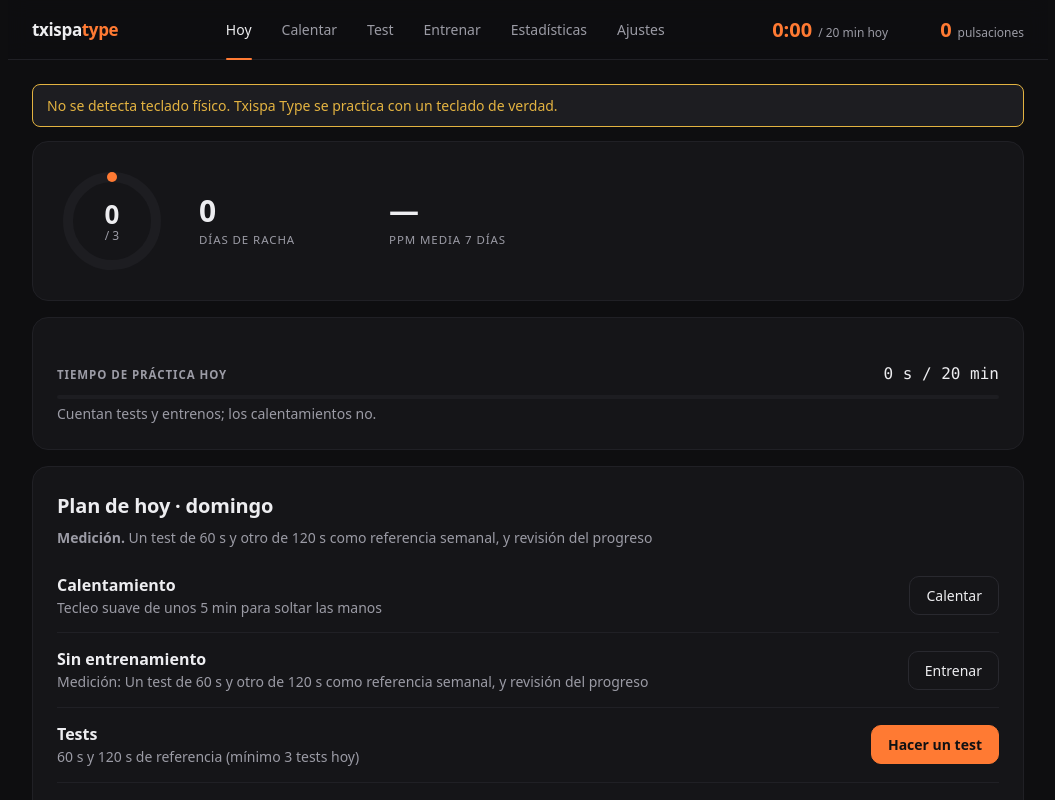
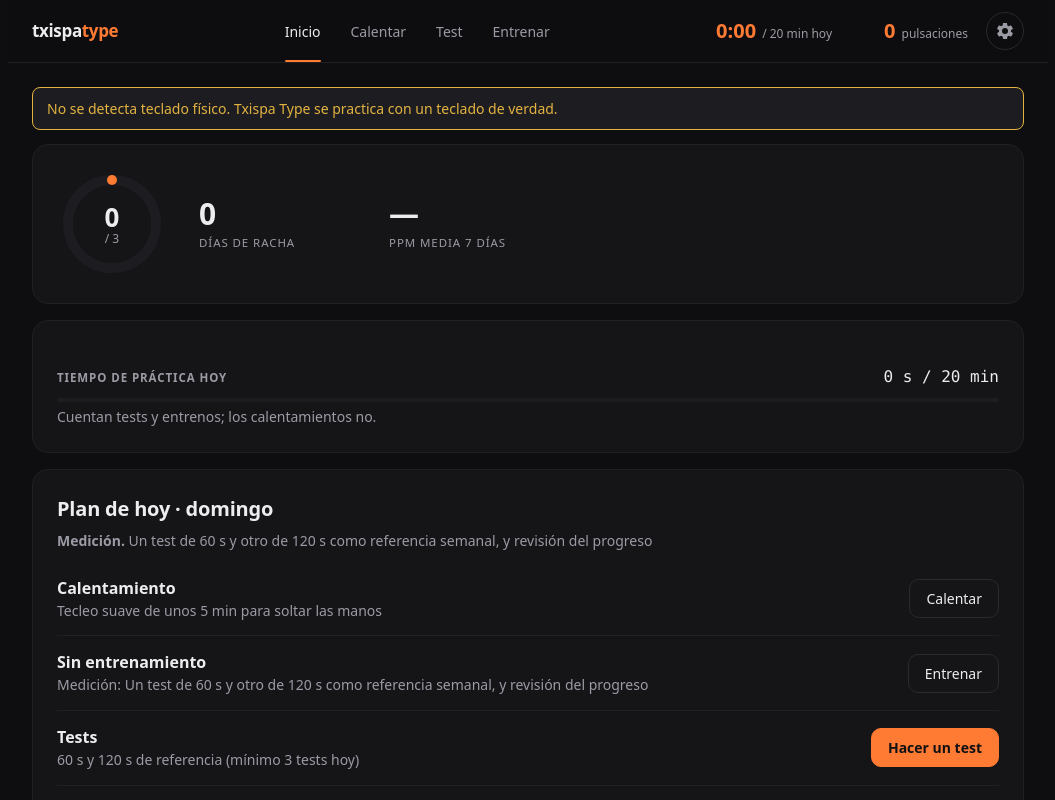
Before and after one commit to Dallamond/Txispa-Type, a React (Vite) app in the folder app/: page / in a window 1280 px wide. Shown: the top 800 px of the page, without its empty margins (112-1167 px from the left). Built offline with nearby package versions, Linux system fonts and the light colour scheme; the HTML template or start-up script is replaced by a standard one.

Commit message:
feat: Inicio fusiona Hoy y Estadísticas, ajustes en la ruedecita, texto de 5 líneas y teclado separado

```diff
--- a/app/src/App.tsx
+++ b/app/src/App.tsx
@@ -1,4 +1,4 @@
-import { useCallback, useMemo, useState } from "react";
+import { useCallback, useEffect, useMemo, useState } from "react";
 import type { Intento } from "./types";
 import { useAjustes } from "./hooks/useAjustes";
 import { useTecladoFisico } from "./hooks/useTecladoFisico";
@@ -17,15 +17,25 @@
 const METAS_MINUTOS = [5, 10, 15, 20, 30, 45, 60] as const;
 
 const PESTANAS = [
-  { id: "hoy", etiqueta: "Hoy" },
+  { id: "inicio", etiqueta: "Inicio" },
   { id: "calentar", etiqueta: "Calentar" },
   { id: "test", etiqueta: "Test" },
   { id: "entrenar", etiqueta: "Entrenar" },
-  { id: "estadisticas", etiqueta: "Estadísticas" },
-  { id: "ajustes", etiqueta: "Ajustes" },
 ] as const;
 
 type PestanaId = (typeof PESTANAS)[number]["id"];
+
+/** Icono de la ruedecita de ajustes. */
+function IconoEngranaje() {
+  return (
+    <svg viewBox="0 0 24 24" width="20" height="20" aria-hidden="true">
+      <path
+        fill="currentColor"
+        d="M19.14 12.94a7.6 7.6 0 0 0 .05-.94 7.6 7.6 0 0 0-.05-.94l2.03-1.58a.5.5 0 0 0 .12-.64l-1.92-3.32a.5.5 0 0 0-.6-.22l-2.39.96a7.3 7.3 0 0 0-1.62-.94l-.36-2.54a.5.5 0 0 0-.5-.42h-3.84a.5.5 0 0 0-.5.42l-.36 2.54c-.58.24-1.12.55-1.62.94l-2.39-.96a.5.5 0 0 0-.6.22L2.71 8.84a.5.5 0 0 0 .12.64l2.03 1.58a7.6 7.6 0 0 0-.05.94c0 .32.02.63.05.94l-2.03 1.58a.5.5 0 0 0-.12.64l1.92 3.32c.13.23.4.32.6.22l2.39-.96c.5.39 1.04.7 1.62.94l.36 2.54c.04.24.25.42.5.42h3.84c.25 0 .46-.18.5-.42l.36-2.54a7.3 7.3 0 0 0 1.62-.94l2.39.96c.2.1.47.01.6-.22l1.92-3.32a.5.5 0 0 0-.12-.64l-2.03-1.58ZM12 15.6A3.6 3.6 0 1 1 12 8.4a3.6 3.6 0 0 1 0 7.2Z"
+      />
+    </svg>
+  );
+}
 
 /** El contador de tiempo de la cabecera. Al pasar el ratón o hacer clic deja elegir la meta de minutos. */
 function ContadorTiempo({
@@ -90,7 +100,7 @@
 
 export default function App() {
   const [ajustes, cambiarAjustes] = useAjustes();
-  const [pestana, setPestana] = useState<PestanaId>("hoy");
+  const [pestana, setPestana] = useState<PestanaId>("inicio");
   const tecladoFisico = useTecladoFisico();
   const almacen = useMemo(() => crearAlmacenIndexedDB(), []);
   const { intentos } = useIntentos(almacen);
@@ -102,12 +112,33 @@
     setPestana("entrenar");
   }, []);
   const guardar = useCallback((i: Intento) => almacen.add(i), [almacen]);
+  const [ajustesAbiertos, setAjustesAbiertos] = useState(false);
+  // Esc cierra el panel de ajustes (si no hay una prueba de tecleo debajo: solo se monta abierta de nada tecleando).
+  useEffect(() => {
+    if (!ajustesAbiertos) return;
+    const alPulsar = (e: KeyboardEvent) => {
+      if (e.key === "Escape") setAjustesAbiertos(false);
+    };
+    window.addEventListener("keydown", alPulsar);
+    return () => window.removeEventListener("keydown", alPulsar);
+  }, [ajustesAbiertos]);
+  /** Los botones de Hoy navegan; "estadisticas" solo baja a la sección de la misma página. */
+  const irDesdeInicio = useCallback(
+    (destino: string) => {
+      if (destino === "estadisticas") {
+        document.getElementById("estadisticas-inicio")?.scrollIntoView({ behavior: "smooth", block: "start" });
+        return;
+      }
+      setPestana(destino as PestanaId);
+    },
+    []
+  );
 
   return (
     <ProveedorContador api={contador}>
     <div className="app">
       <header className="app-cabecera">
-        <div className="logo">
+        <div className="logo" onClick={() => setPestana("inicio")}>
           txispa<span>type</span>
         </div>
         <nav className="pestanas" aria-label="Secciones">
@@ -134,6 +165,9 @@
             <b>{pulsaciones.toLocaleString("es-ES")}</b>
             <span>pulsaciones</span>
           </div>
+          <button type="button" className="btn-rueda" title="Ajustes" aria-label="Ajustes" aria-haspopup="dialog" onClick={() => setAjustesAbiertos(true)}>
+            <IconoEngranaje />
+          </button>
         </div>
       </header>
 
@@ -143,15 +177,40 @@
             No se detecta teclado físico. Txispa Type se practica con un teclado de verdad.
           </p>
         )}
-        {pestana === "hoy" && <Hoy ajustes={ajustes} intentos={intentos} onIr={setPestana} />}
+        {pestana === "inicio" && (
+          <>
+            <Hoy ajustes={ajustes} intentos={intentos} onIr={irDesdeInicio} />
+            <div id="estadisticas-inicio">
+              <Estadisticas intentos={intentos} ajustes={ajustes} pulsaciones={pulsaciones} onPracticar={practicar} />
+            </div>
+          </>
+        )}
         {pestana === "calentar" && <Calentar ajustes={ajustes} intentos={intentos} onCambiarAjustes={cambiarAjustes} onIr={setPestana} />}
         {pestana === "test" && <Test ajustes={ajustes} intentos={intentos} onGuardar={guardar} onCambiarAjustes={cambiarAjustes} />}
         {pestana === "entrenar" && <Entrenar ajustes={ajustes} intentos={intentos} onGuardar={guardar} pedido={pedido} />}
-        {pestana === "estadisticas" && <Estadisticas intentos={intentos} ajustes={ajustes} pulsaciones={pulsaciones} onPracticar={practicar} />}
-        {pestana === "ajustes" && (
-          <AjustesPantalla ajustes={ajustes} onCambiar={cambiarAjustes} almacen={almacen} intentos={intentos} />
-        )}
       </main>
+
+      {ajustesAbiertos && (
+        <div
+          className="modal-fondo"
+          role="dialog"
+          aria-modal="true"
+          aria-label="Ajustes"
+          onMouseDown={(e) => {
+            if (e.target === e.currentTarget) setAjustesAbiertos(false);
+          }}
+        >
+          <div className="tarjeta ajustes-modal">
+            <div className="modal-cabecera">
+              <h1>Ajustes</h1>
+              <button type="button" className="btn" onClick={() => setAjustesAbiertos(false)}>
+                Cerrar
+              </button>
+            </div>
+            <AjustesPantalla ajustes={ajustes} onCambiar={cambiarAjustes} almacen={almacen} intentos={intentos} />
+          </div>
+        </div>
+      )}
     </div>
     </ProveedorContador>
   );
--- a/app/src/index.css
+++ b/app/src/index.css
@@ -132,7 +132,8 @@
   --kb-sub: var(--tdim);
   --kb-brillo: #ffffff12;
   max-width: 860px;
-  margin: 0 auto;
+  /* Separado del texto: ni pegado ni perdido. */
+  margin: 40px auto 6px;
   user-select: none;
   background: var(--kb-tapa);
   border: 1px solid var(--kb-borde);
@@ -312,6 +313,61 @@
 .contador-pulsaciones span {
   color: var(--dim);
   font-size: 12px;
+}
+
+/* Ruedecita de ajustes en la cabecera. */
+.btn-rueda {
+  all: unset;
+  box-sizing: border-box;
+  cursor: pointer;
+  display: grid;
+  place-items: center;
+  width: 38px;
+  height: 38px;
+  border-radius: 50%;
+  border: 1px solid var(--border);
+  color: var(--dim);
+  transition: color 0.12s ease, border-color 0.12s ease, transform 0.2s ease;
+}
+
+.btn-rueda:hover,
+.btn-rueda:focus-visible {
+  color: var(--text);
+  border-color: var(--accent);
+  transform: rotate(30deg);
+}
+
+/* Panel de ajustes flotante. */
+.modal-fondo {
+  position: fixed;
+  inset: 0;
+  z-index: 50;
+  background: color-mix(in srgb, var(--bg) 68%, transparent);
+  backdrop-filter: blur(3px);
+  display: grid;
+  place-items: start center;
+  padding: 26px 12px;
+  overflow-y: auto;
+}
+
+.ajustes-modal {
+  width: min(680px, 96vw);
+}
+
+.modal-cabecera {
+  display: flex;
+  align-items: center;
+  justify-content: space-between;
+  gap: 12px;
+  margin-bottom: 6px;
+}
+
+.modal-cabecera h1 {
+  margin: 0;
+}
+
+.logo {
+  cursor: pointer;
 }
 
 .logo {
@@ -538,7 +594,7 @@
   font-family: var(--mono);
   font-size: 2.1rem;
   line-height: var(--linea);
-  height: calc(var(--linea) * 4);
+  height: calc(var(--linea) * 5);
   /* Ancho acotado en caracteres: el texto grande abraza la columna, unas 8 palabras por fila. */
   max-width: 46ch;
   margin: 0 auto;
```
